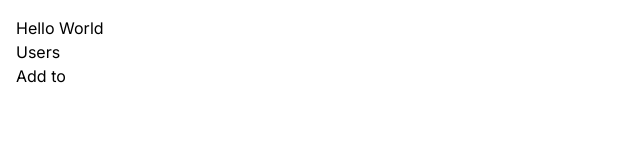
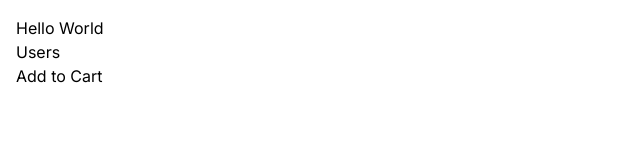
Before and after one commit to johntrehearn/issueTrackerFS, a Next.js app in the folder next-app/: page / in a window 1280 px wide. Shown: the top 160 px of the page, without its empty margins (0-640 px from the left). Built offline with nearby package versions, Linux system fonts and the light colour scheme.

Commit message:
Button client side

```diff
--- a/next-app/app/components/ProductCard.tsx
+++ b/next-app/app/components/ProductCard.tsx
@@ -4,7 +4,7 @@ import React from 'react'
 const ProductCard = () => {
     return (
         <div>
-            <button onClick={() => console.log('Click')}>Add to </button>
+            <button onClick={() => console.log('Click')}>Add to Cart</button>
         </div>
     )
 }
```
